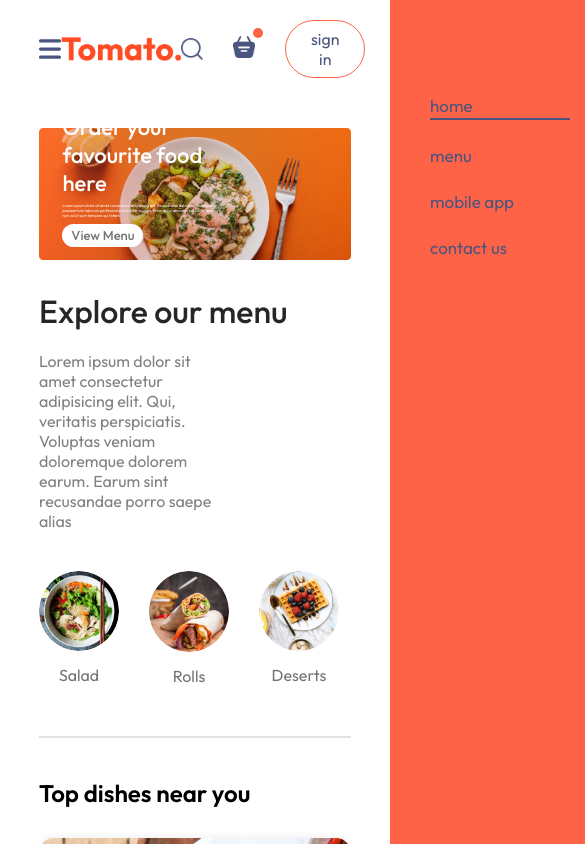
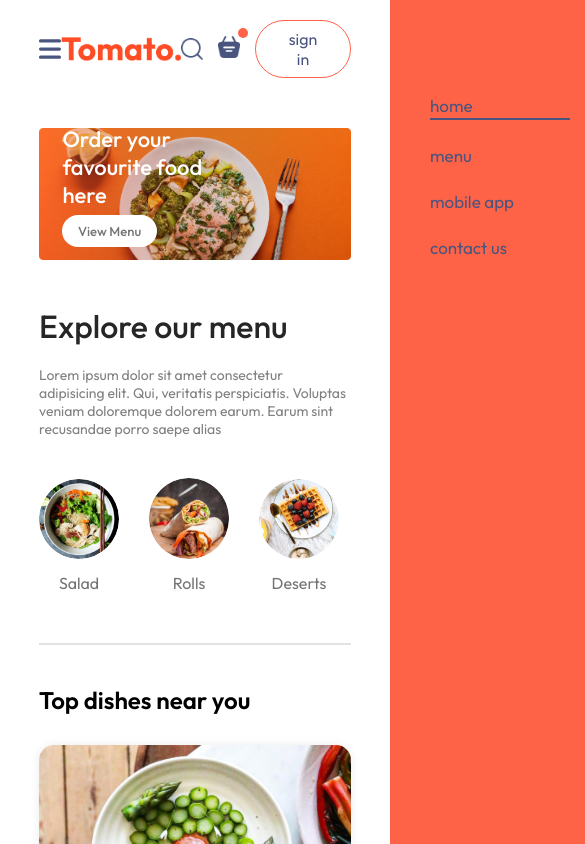
Before and after one commit to PhoebeHuHu/food-ordering-page, a React (Vite) app in the folder frontend/: page / in a window 390 px wide. Shown: the top 844 px of the page, 585 px wide, since content can reach past the window. Built offline with nearby package versions, Linux system fonts and the light colour scheme.

Commit message:
feat: responsible footer

```diff
--- a/frontend/src/components/ExploreMenu/exploreMenu.css
+++ b/frontend/src/components/ExploreMenu/exploreMenu.css
@@ -22,6 +22,7 @@
     text-align: center;
     margin: 20px 0;
     overflow-x: scroll;
+
 }
 
 .explore-menu-list::-webkit-scrollbar {
@@ -59,3 +60,12 @@
     background-color: var(--color-highlight-grey);
     border: none;
 }
+
+
+/* -----media query----- */
+@media(max-width:1050px) {
+    .explore-menu-text {
+        max-width: 100%;
+        font-size: 14px;
+    }
+}
--- a/frontend/src/components/Footer/footer.css
+++ b/frontend/src/components/Footer/footer.css
@@ -52,3 +52,12 @@
     background-color: var(--color-light-grey);
     border: none;
 }
+
+/* -----media query----- */
+@media(max-width:750px) {
+    .footer-content {
+        display: flex;
+        flex-direction: column;
+        gap: 40px;
+    }
+}
--- a/frontend/src/components/Header/header.css
+++ b/frontend/src/components/Header/header.css
@@ -38,3 +38,30 @@
     font-size: max(1vw, 13px);
     border-radius: 50px;
 }
+
+/* -----media query----- */
+@media(max-width:1050px) {
+    .header {
+        height: 38vw;
+    }
+
+    .header-content {
+        max-width: 55%;
+        bottom: 20%;
+    }
+}
+
+@media(max-width:750px) {
+
+    .header-content {
+        max-width: 60%;
+    }
+
+    .header-content p {
+        display: none;
+    }
+
+    .header-content button {
+        padding: 2vw 4vw;
+    }
+}
--- a/frontend/src/components/Navbar/navbar.css
+++ b/frontend/src/components/Navbar/navbar.css
@@ -132,4 +132,10 @@
         display: block;
         width: 22px;
     }
+
+    .navbar-account {
+        display: flex;
+        align-items: center;
+        gap: 15px;
+    }
 }
```
